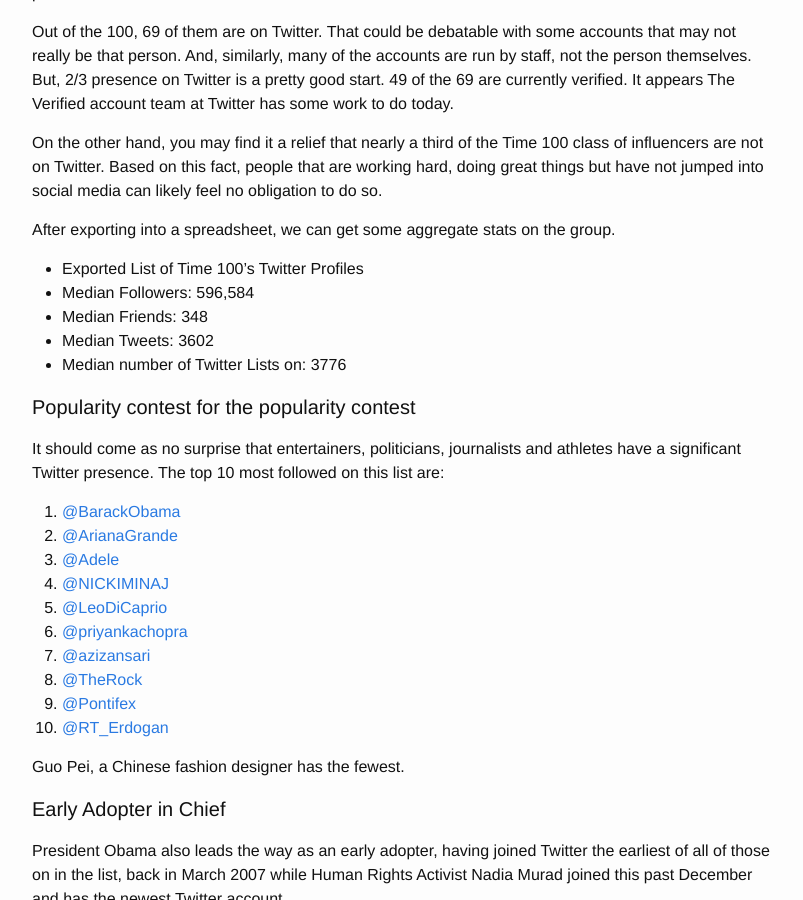
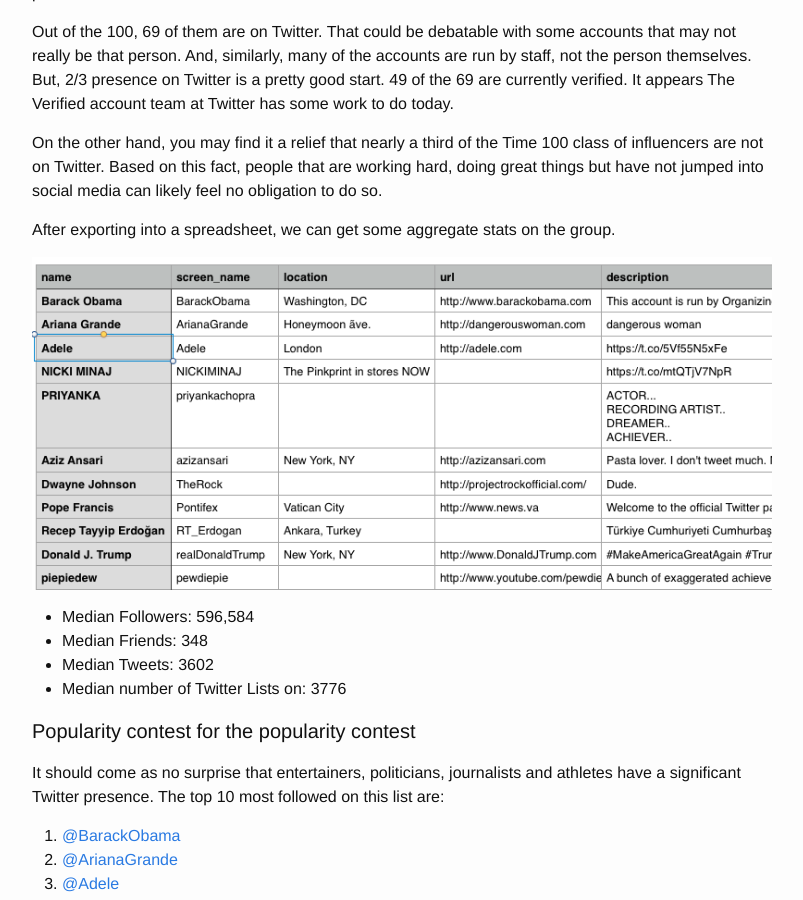
Before and after one commit to ScoutZen/scoutzen.github.io, a Jekyll site: the page built from _posts/2016-04-22-the-2016-time-100-on-twitter.md, in a window 1280 px wide and 900 px high, scrolled down 567 px. Shown: the whole window, without its empty margins (238-1041 px from the left). Built offline with Jekyll 4.4.1, drawn with Linux system fonts in a browser that asks for light colours.

Commit message:
Add images

```diff
--- a/_posts/2016-04-22-the-2016-time-100-on-twitter.md
+++ b/_posts/2016-04-22-the-2016-time-100-on-twitter.md
@@ -39,7 +39,9 @@ likely feel no obligation to do so.
 After exporting into a spreadsheet, we can get some aggregate stats on the
 group.
 
-* Exported List of Time 100’s Twitter Profiles
+![Exported List of Time 100’s Twitter Profiles](/assets/1-lXirzMFZ6QkKJOe3onnsIQ.png)
+
+
 * Median Followers: 596,584
 * Median Friends: 348
 * Median Tweets: 3602
```
Also changed, not shown: assets/1-lXirzMFZ6QkKJOe3onnsIQ.png (added).
